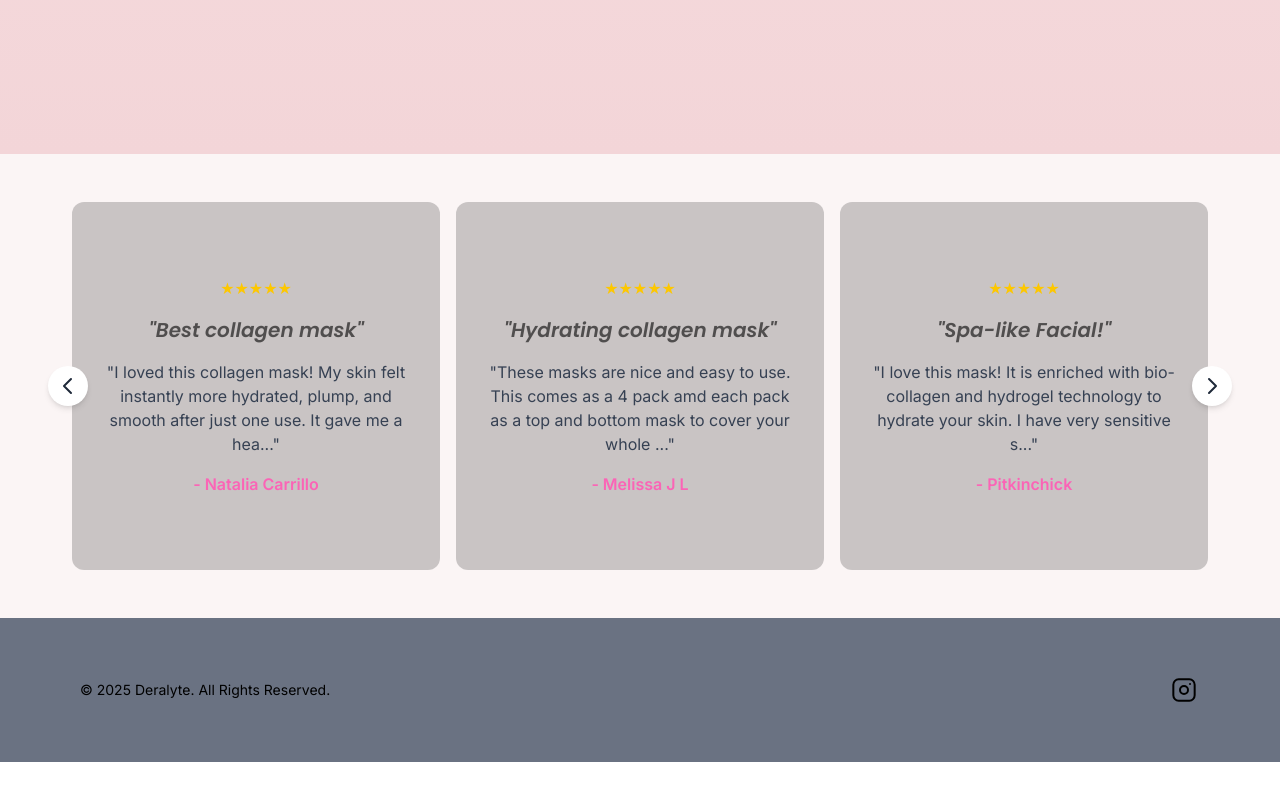
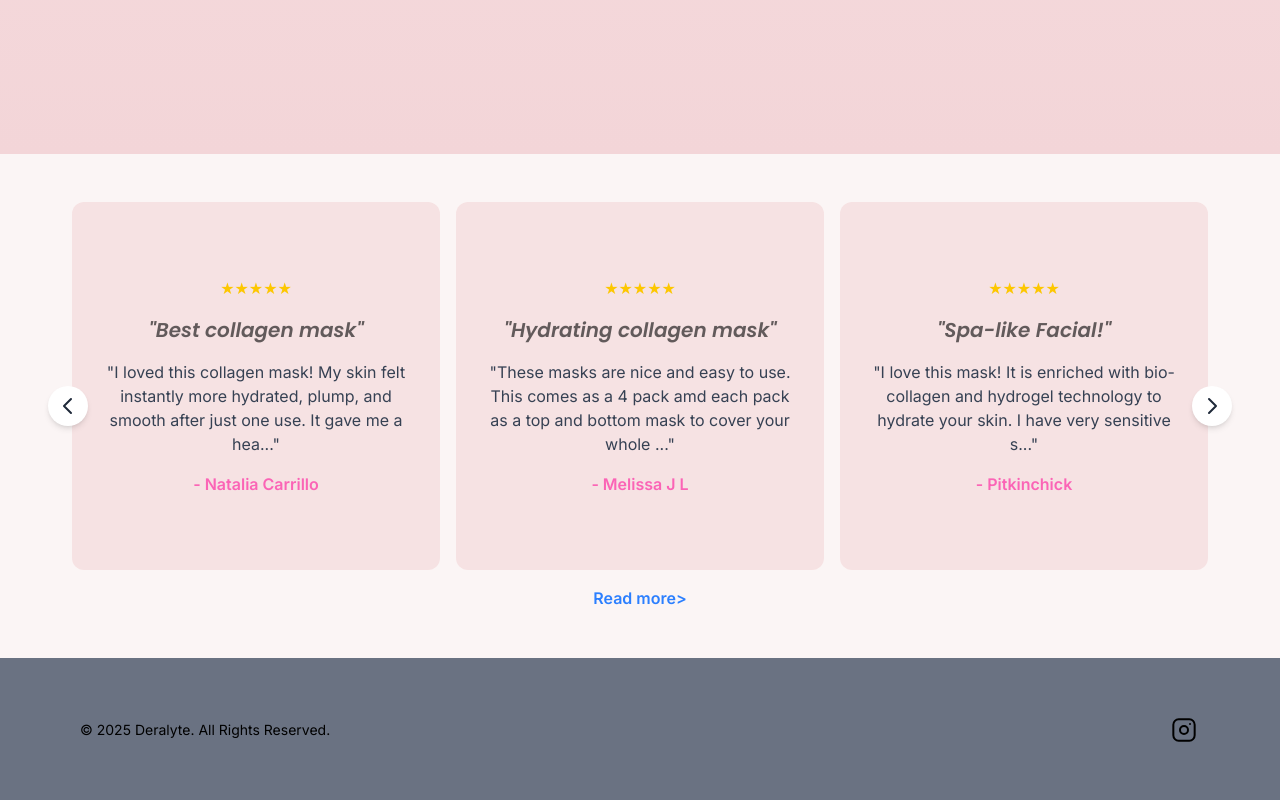
Before and after one commit to Danicruz10/Deralyte-landing, a React (Vite) app in the folder react-app/: page / in a window 1280 px wide. Shown: the part 5642-6442 px from the top of the page. Before the commit the page ends 6404 px from the top, so only its background shows below. Built offline with nearby package versions, Linux system fonts and the light colour scheme.

Commit message:
agregado enlace read more

```diff
--- a/react-app/src/components/Reviews.tsx
+++ b/react-app/src/components/Reviews.tsx
@@ -88,7 +88,7 @@ function Reviews({}: Props) {
                   href="https://www.amazon.com/product-reviews/B0FQCS5226"
                   target="_blank"
                   rel="noopener noreferrer"
-                  className="w-full h-full flex flex-col gap-4 items-center justify-center p-8 rounded-xl text-center bg-black/20 hover:bg-black/40  hover:scale-105 transition-all duration-400"
+                  className="w-full h-full flex flex-col gap-4 items-center justify-center p-8 rounded-xl text-center bg-brand-pink/60 hover:bg-brand-pink  hover:scale-105 transition-all duration-400"
                 >
                   <div className="flex text-yellow-400">
                     {[...Array(review.rating)].map((_, i) => (
@@ -121,6 +121,16 @@ function Reviews({}: Props) {
               }`}
             ></div>
           ))}
+        </div>
+        <div className="w-full flex justify-center py-2 font-semibold text-blue-500">
+          <a
+            className="  hover:text-blue-700 hover:scale-105 transition-all duration-300"
+            target="_blank"
+            rel="noopener noreferrer"
+            href="https://www.amazon.com/product-reviews/B0FQCS5226"
+          >
+            {"Read more>"}
+          </a>
         </div>
 
         {/* Botones de control */}
```
